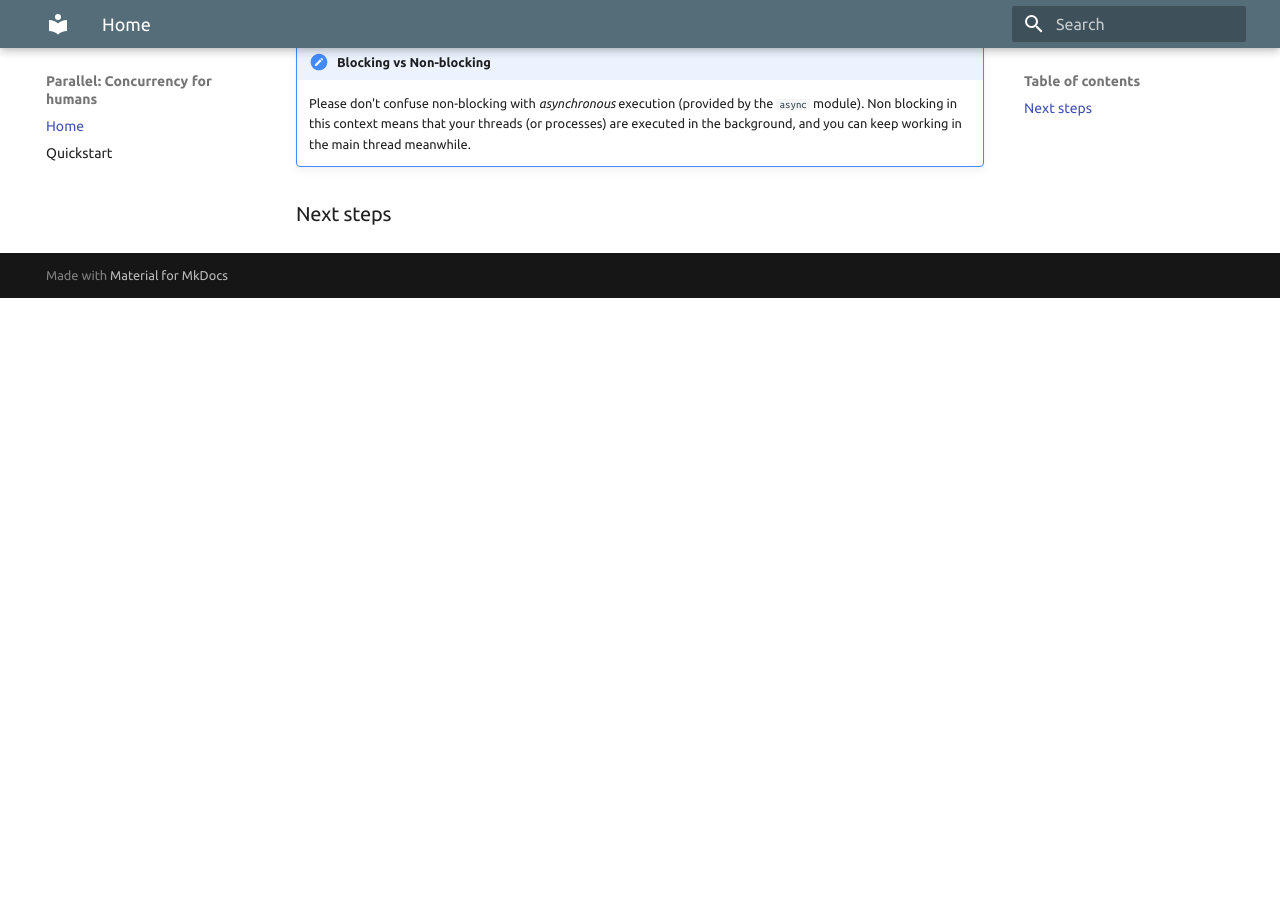
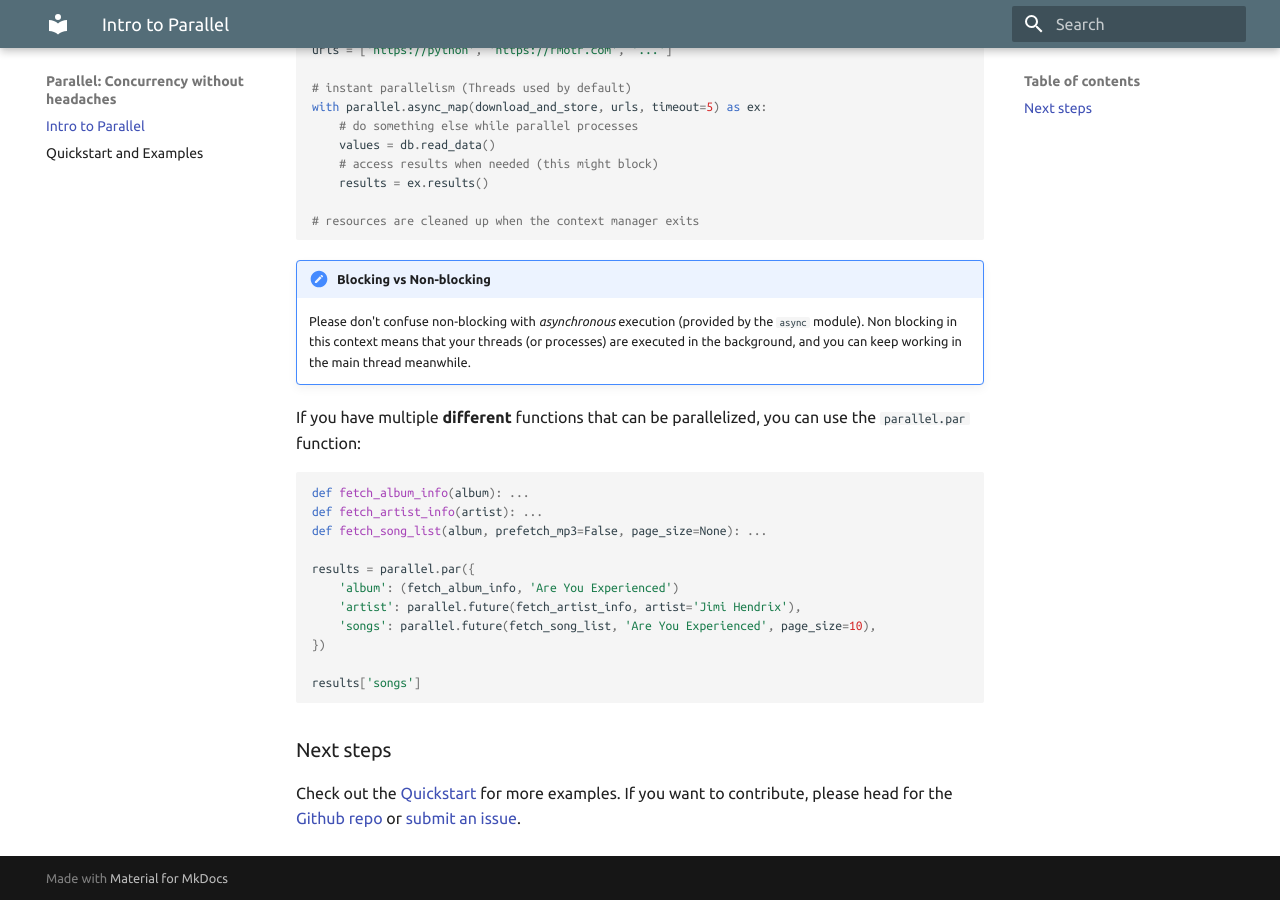
Before and after one commit to santiagobasulto/parallel, an MkDocs documentation site: the page built from docs/index.md, in a window 1280 px wide and 900 px high, scrolled down 1941 px. Built offline with MkDocs 1.6.1 and Material for MkDocs 9.7.7, drawn with Linux system fonts in a browser that asks for light colours; before the commit the page ends 2239 px from its top, so only the background shows below that; some of the changed text lies outside the part shown.

Commit message:
Updated docs

````diff
--- a/docs/index.md
+++ b/docs/index.md
@@ -1,3 +1,8 @@
+---
+title: "Intro to Parallel"
+summary: A Python library for instant parallelism in concurrency.
+---
+
 `parallel` makes the process of writing parallel code simple and enjoyable, bringing parallelism **closer to mainstream developers**. `parallel` is **NOT** a pipeline library (check [Dask](https://dask.org/) or
 [Luigi](https://github.com/spotify/luigi) for that).
 
@@ -16,6 +21,14 @@
 ```bash
 $ pip install python-parallel
 ```
+
+`parallel` makes it extremely simple to parallelize functions with features like:
+
+* Multi Threading and Multi Processing support
+* `*args`, `**kwargs`, default arguments and extras
+* Error handling and silencing
+* Automatic retries
+* Non-blocking API
 
 Here's a quick look at what you can achieve with `parallel`:
 
@@ -99,4 +112,22 @@
     Non blocking in this context means that your threads (or processes) are executed in the background,
     and you can keep working in the main thread meanwhile.
 
+If you have multiple **different** functions that can be parallelized, you can use the `parallel.par` function:
+
+```python
+def fetch_album_info(album): ...
+def fetch_artist_info(artist): ...
+def fetch_song_list(album, prefetch_mp3=False, page_size=None): ...
+
+results = parallel.par({
+    'album': (fetch_album_info, 'Are You Experienced')
+    'artist': parallel.future(fetch_artist_info, artist='Jimi Hendrix'),
+    'songs': parallel.future(fetch_song_list, 'Are You Experienced', page_size=10),
+})
+
+results['songs']
+```
+
 ### Next steps
+
+Check out the [Quickstart](quickstart.md) for more examples. If you want to contribute, please head for the [Github repo](https://github.com/santiagobasulto/parallel) or [submit an issue](https://github.com/santiagobasulto/parallel/issues/new).
--- a/mkdocs.yml
+++ b/mkdocs.yml
@@ -1,4 +1,4 @@
-site_name: "Parallel: Concurrency for humans"
+site_name: "Parallel: Concurrency without headaches"
 theme:
   name: 'material'
   palette:
@@ -12,3 +12,7 @@
   - admonition
   - codehilite
   - footnotes
+
+# nav:
+#   - 'Parallel': 'index.md'
+#   - 'Quickstart': 'quickstart.md'
````
Also changed, not shown: docs/quickstart.md (+8 -1 lines).
